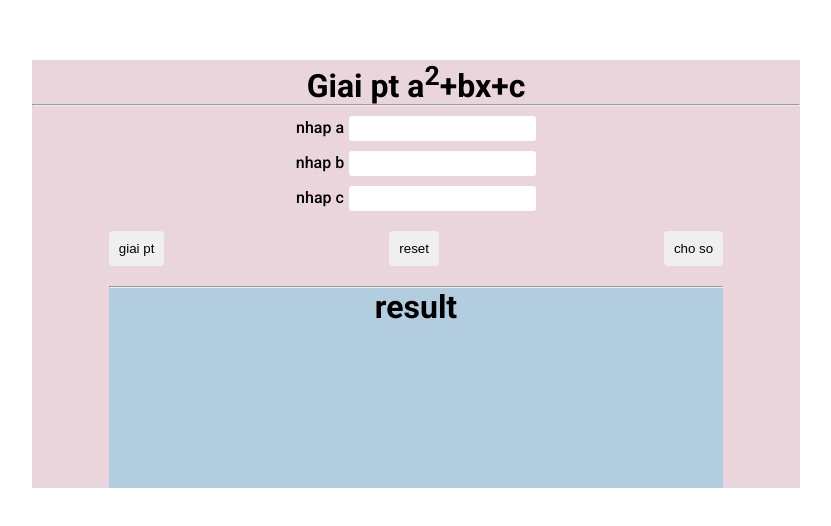
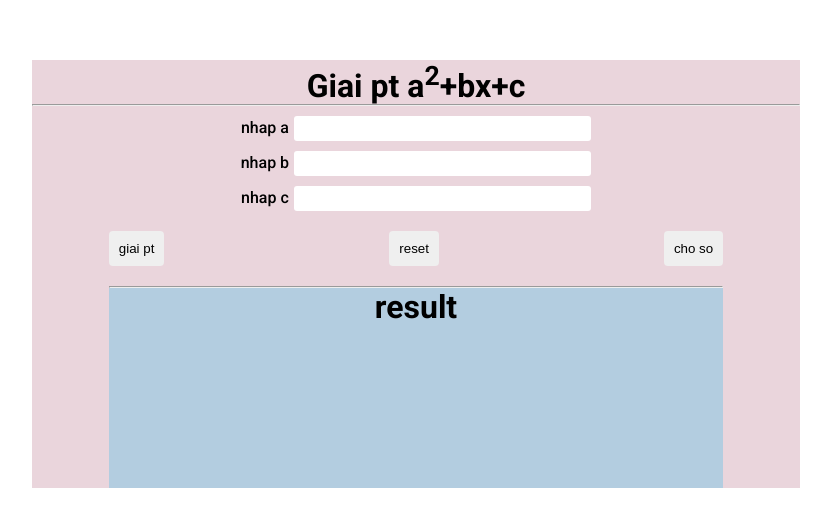
Before and after one commit to Tuananhnguyenbsbd/demoproject.github.io, a plain HTML site: page index.html in a window 1280 px wide. Shown: the part 126-652 px from the top of the page, without its empty margins (224-1055 px from the left). Drawn offline with Linux system fonts and the light colour scheme.

Commit message:
Update style.css

```diff
--- a/css/style.css
+++ b/css/style.css
@@ -15,7 +15,6 @@ html{
 }
 .app{
     width: 60%;
-    max-height: 80vh;
     text-align: center;
     background-color:#ead5dc;
     align-self: center;
@@ -34,6 +33,7 @@ html{
     padding: 5px;
     margin-left: 5px;
     border-radius: 3px;
+    width: 50%;
 }
 .input-btn{
     margin: 20px 0px;
```
